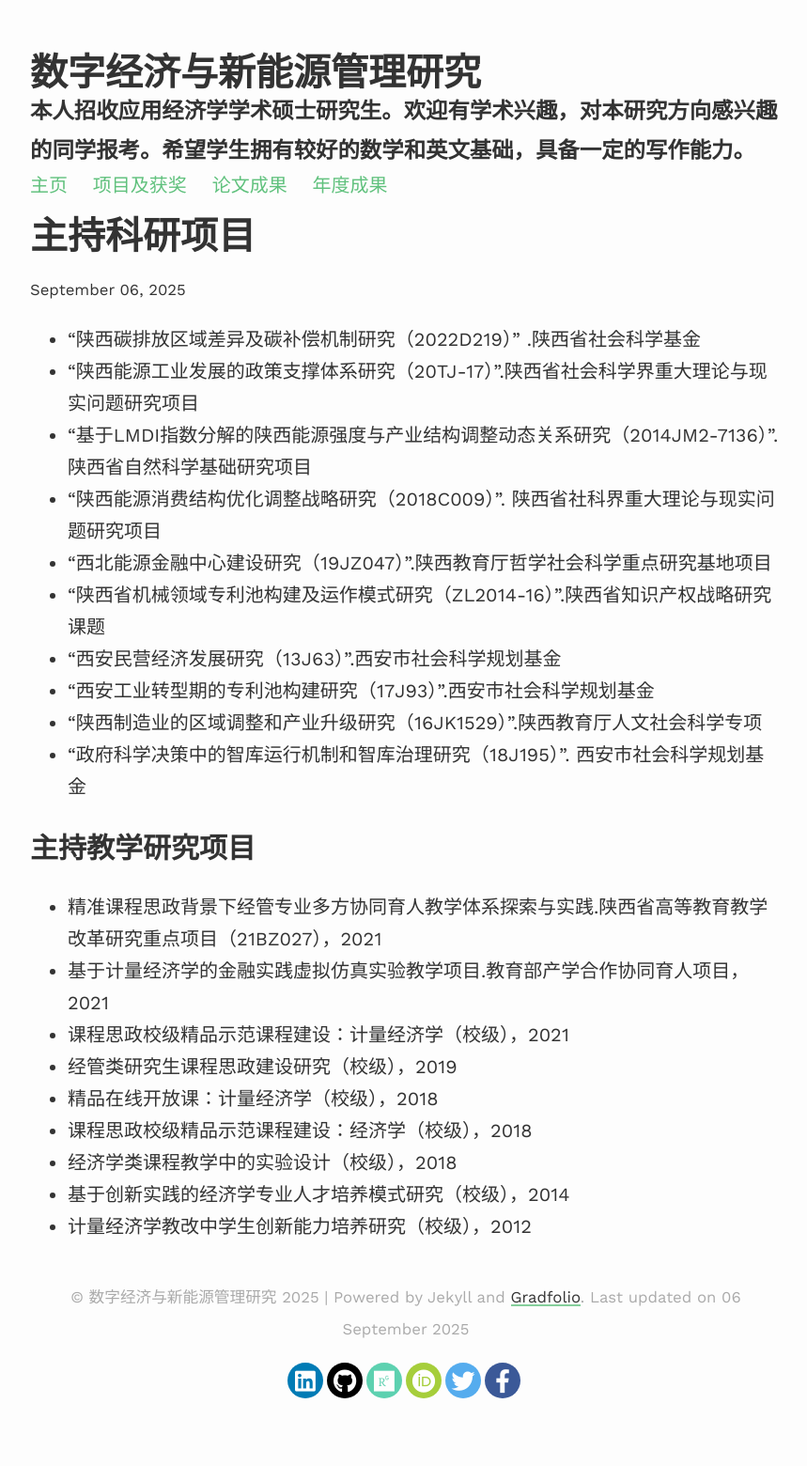
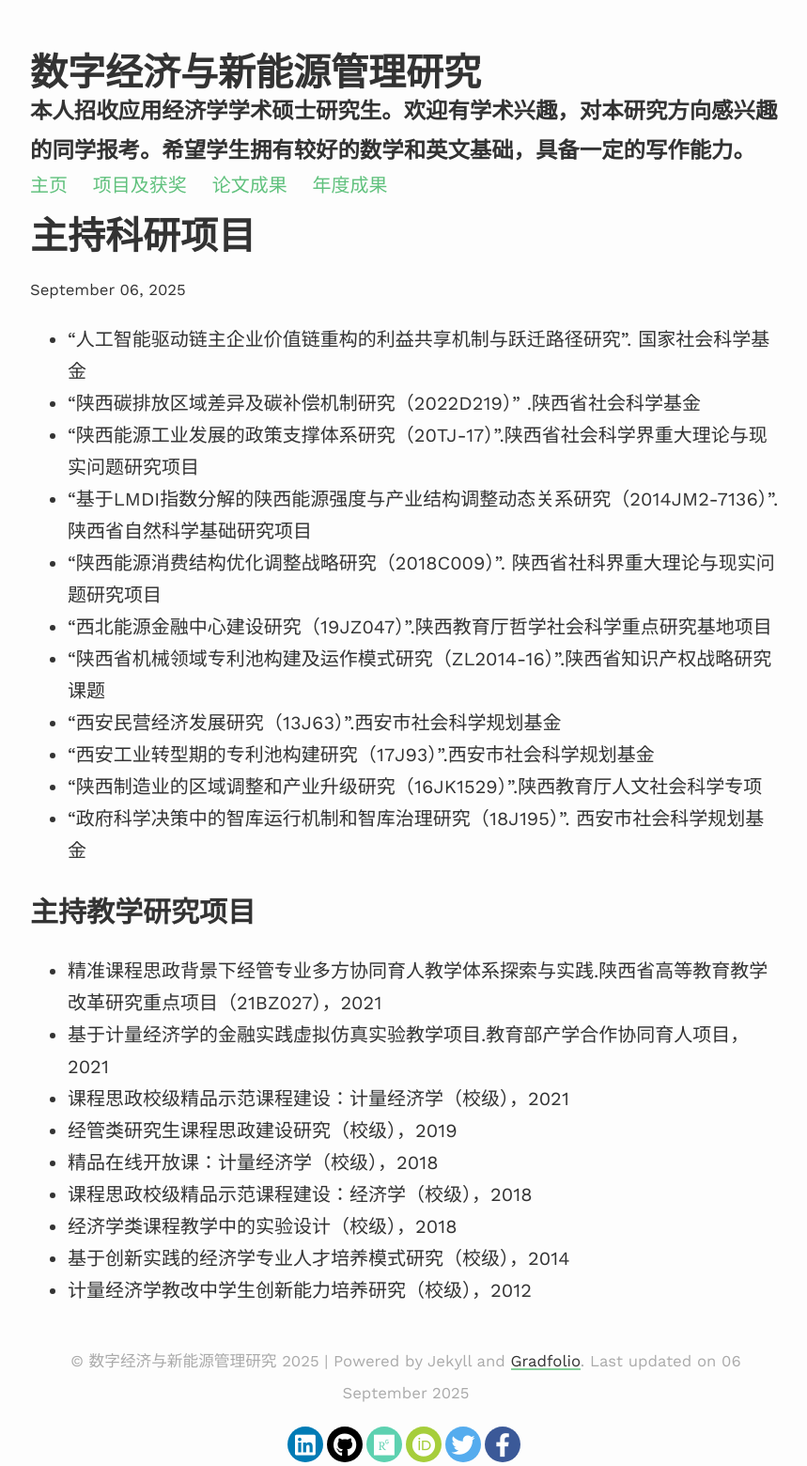
Before and after one commit to dakuamao/sun, a Jekyll site: the page built from _projects/6_project.md, in a window 1280 px wide. Shown: the whole page at 94% size, without its empty margins (208-1067 px from the left). Built offline with Jekyll 4.4.1, drawn with Linux system fonts in a browser that asks for light colours; nearby versions of some CDN libraries; before the commit the page ends 1492 px from its top, so only the background shows below that.

Commit message:
Update 6_project.md

```diff
--- a/_projects/6_project.md
+++ b/_projects/6_project.md
@@ -3,6 +3,7 @@ layout: post
 title: 主持科研项目
 description: 近年科研项目
 ---
+* "人工智能驱动链主企业价值链重构的利益共享机制与跃迁路径研究". 国家社会科学基金
 * "陕西碳排放区域差异及碳补偿机制研究（2022D219）" .陕西省社会科学基金
 * “陕西能源工业发展的政策支撑体系研究（20TJ-17）”.陕西省社会科学界重大理论与现实问题研究项目
 * “基于LMDI指数分解的陕西能源强度与产业结构调整动态关系研究（2014JM2-7136）”.陕西省自然科学基础研究项目
```
